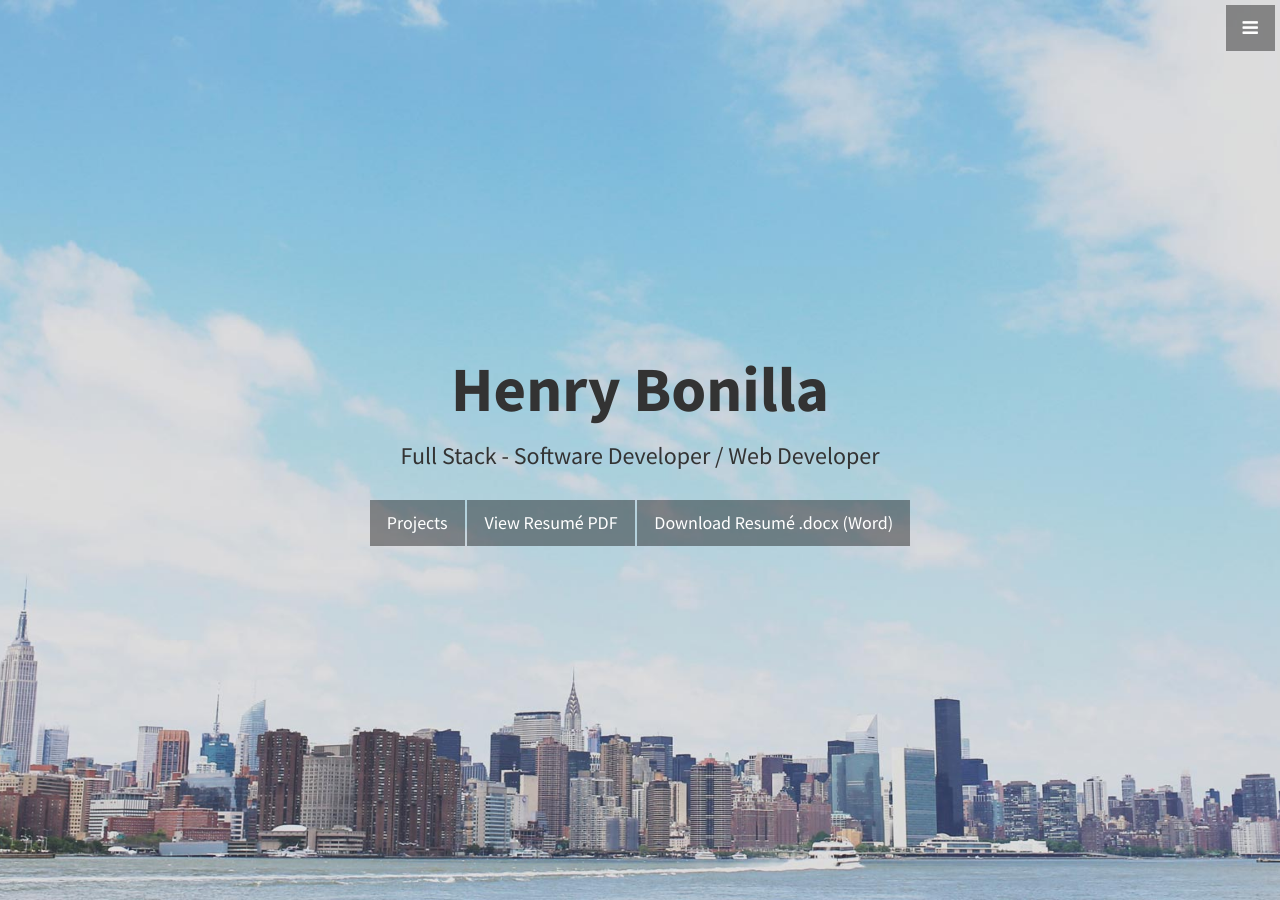
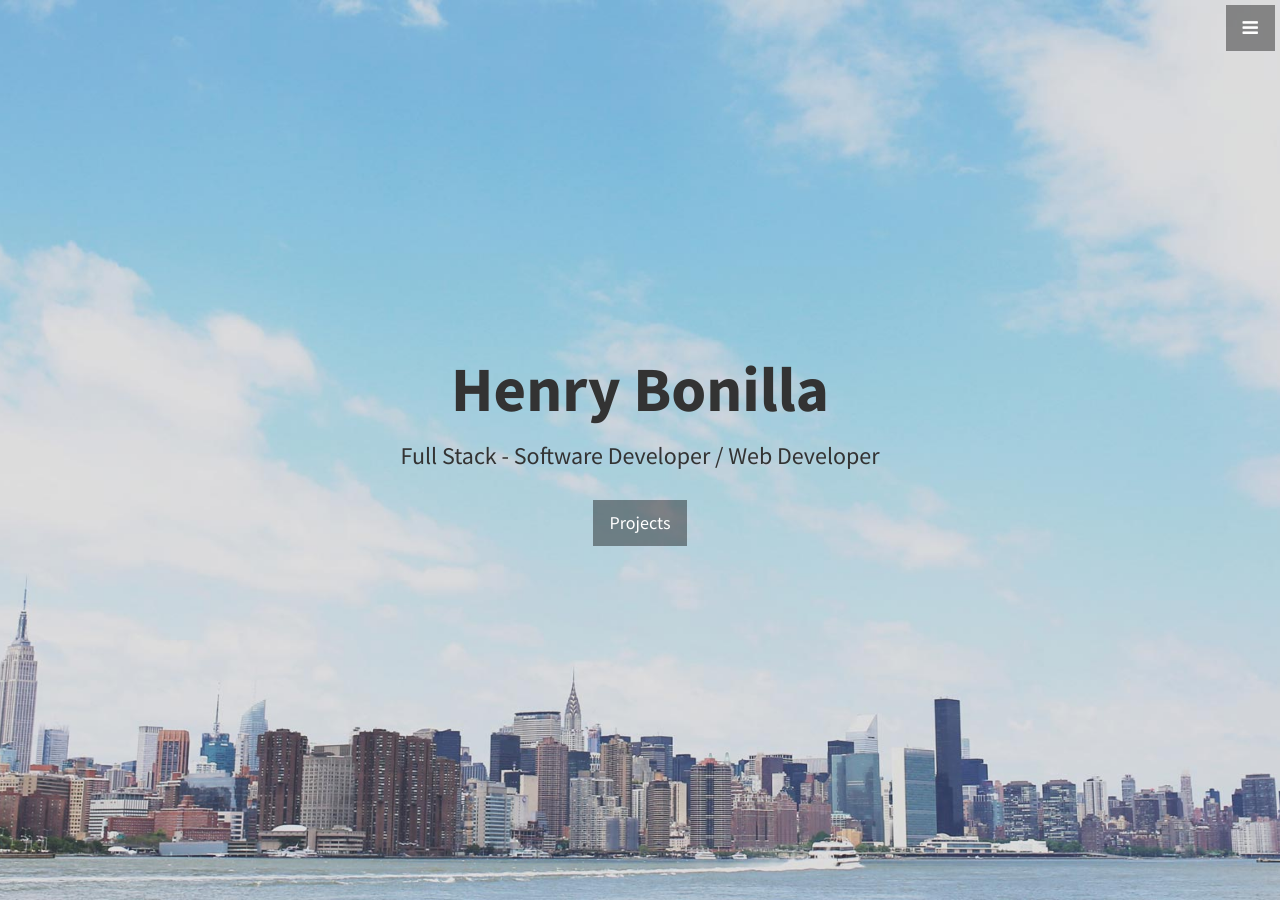
Before and after one commit to henryqbonilla/henryqbonilla.github.io, a Jekyll site: the page built from index.html, in a window 1280 px wide and 900 px high. Built offline with Jekyll 4.4.1, drawn with Linux system fonts in a browser that asks for light colours.

Commit message:
Update header.html

```diff
--- a/_includes/header.html
+++ b/_includes/header.html
@@ -4,7 +4,7 @@
     <h3>Full Stack - Software Developer / Web Developer</h3>
     <br>
     <a href="#portfolio" class="btn btn-dark btn-lg">Projects</a>
-    <a href="HB Resume 2024.pdf" class="btn btn-dark btn-lg" target="_blank" rel="noopener noreferrer">View Resumé PDF</a>
-    <a href="https://github.com/henryqbonilla/henryqbonilla.github.io/raw/master/HB%20Resume%202024.docx" class="btn btn-dark btn-lg">Download Resumé .docx (Word)</a>
+    <!-- <a href="HB Resume 2024.pdf" class="btn btn-dark btn-lg" target="_blank" rel="noopener noreferrer">View Resumé PDF</a>
+    <a href="https://github.com/henryqbonilla/henryqbonilla.github.io/raw/master/HB%20Resume%202024.docx" class="btn btn-dark btn-lg">Download Resumé .docx (Word)</a> -->
   </div>
 </header>
```
